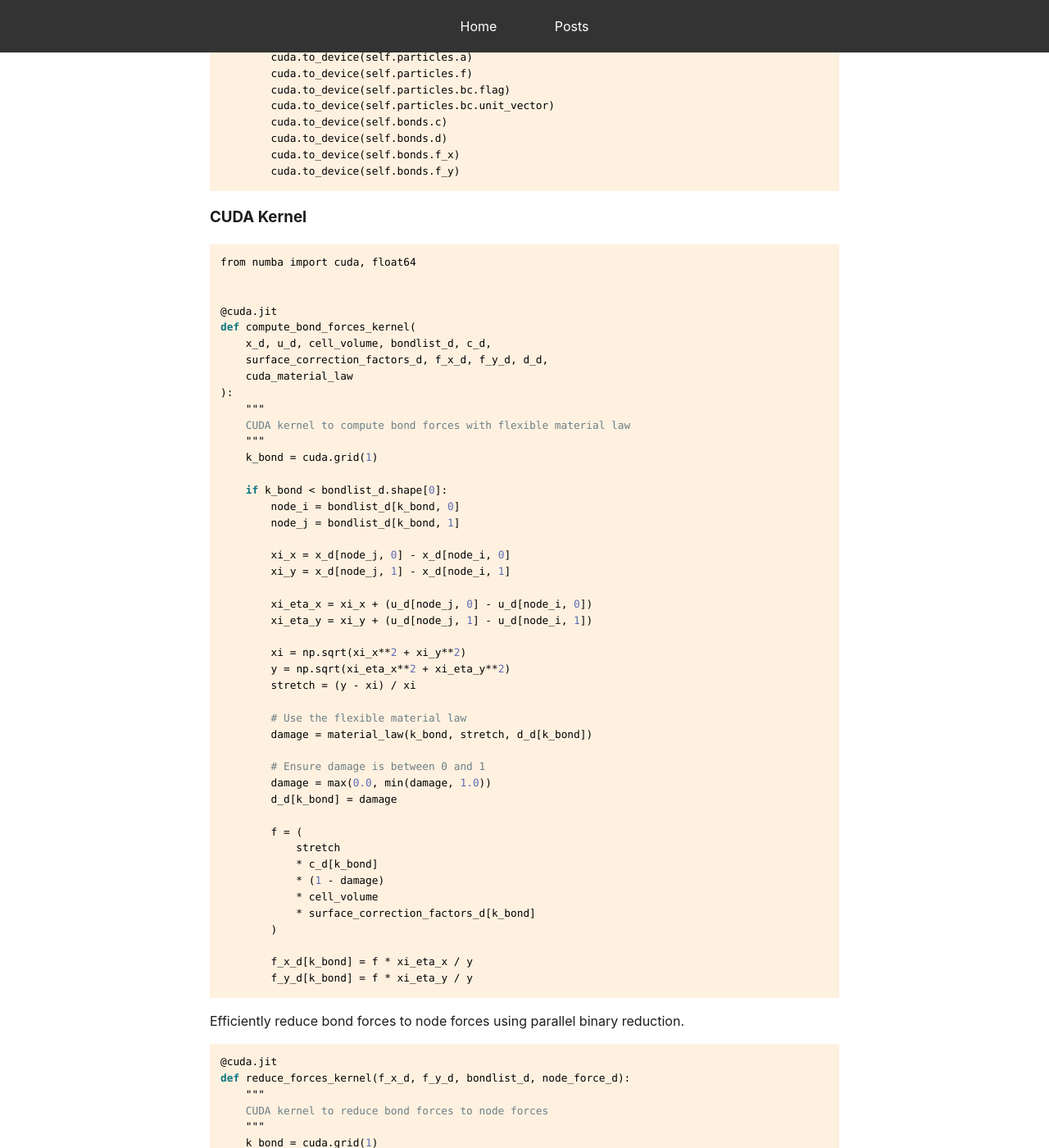
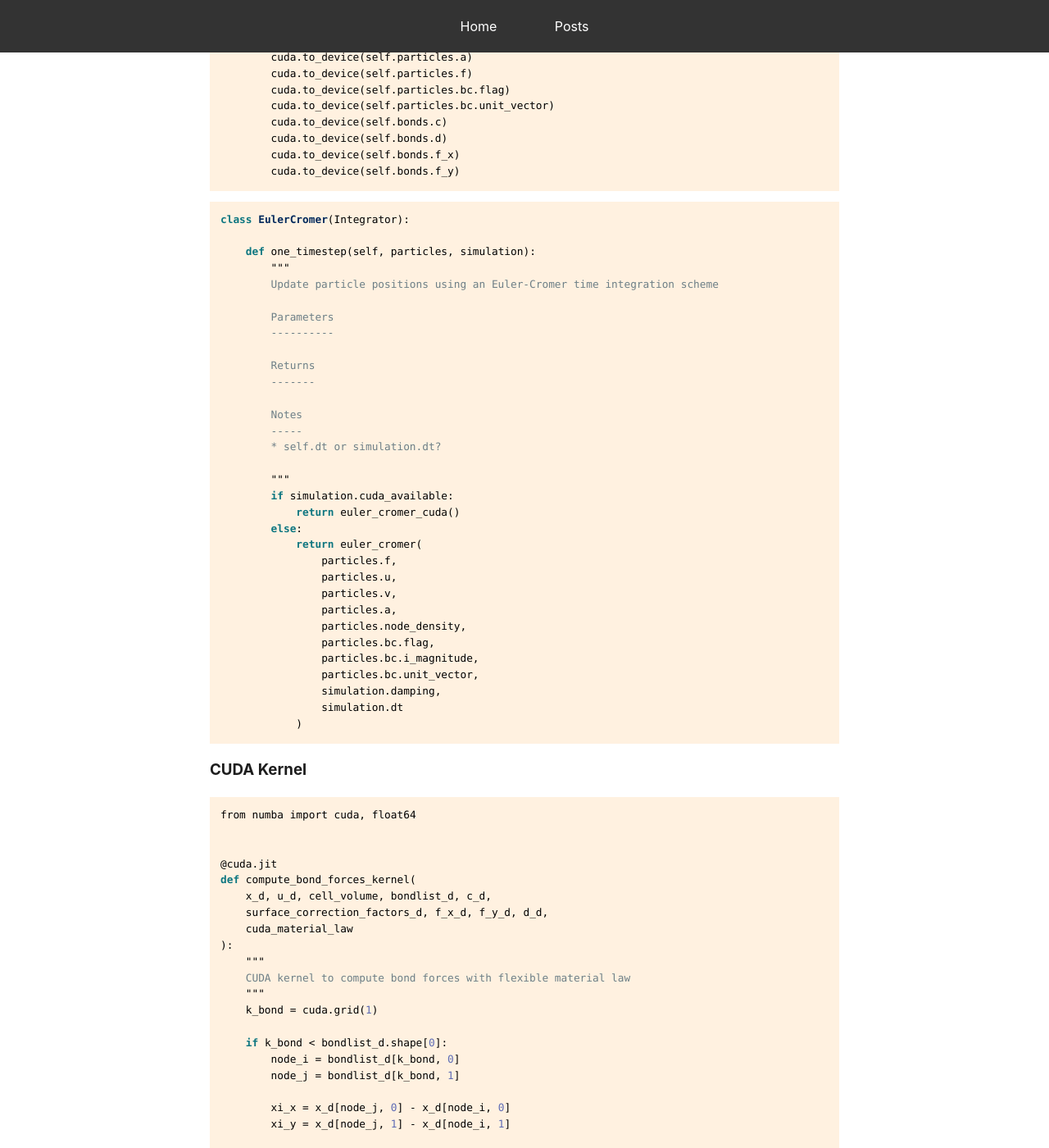
Before and after one commit to mark-hobbs/mark-hobbs.github.io, a Jekyll site: the page built from _posts/2025-02-03-cuda.md, in a window 1280 px wide and 1400 px high, scrolled down 4988 px. Shown: the whole window at 82% size. Built offline with Jekyll 4.4.1, drawn with Linux system fonts in a browser that asks for light colours.

Commit message:
General updates

````diff
--- a/_posts/2025-02-03-cuda.md
+++ b/_posts/2025-02-03-cuda.md
@@ -226,6 +226,41 @@ class Model:
         cuda.to_device(self.bonds.f_y)
 ```
 
+```python
+class EulerCromer(Integrator):
+
+    def one_timestep(self, particles, simulation):
+        """
+        Update particle positions using an Euler-Cromer time integration scheme
+
+        Parameters
+        ----------
+
+        Returns
+        -------
+
+        Notes
+        -----
+        * self.dt or simulation.dt?
+
+        """
+        if simulation.cuda_available:
+            return euler_cromer_cuda()
+        else:
+            return euler_cromer(
+                particles.f,
+                particles.u,
+                particles.v,
+                particles.a,
+                particles.node_density,
+                particles.bc.flag,
+                particles.bc.i_magnitude,
+                particles.bc.unit_vector,
+                simulation.damping,
+                simulation.dt
+            )
+```
+
 ### CUDA Kernel
 
 ```python
````
